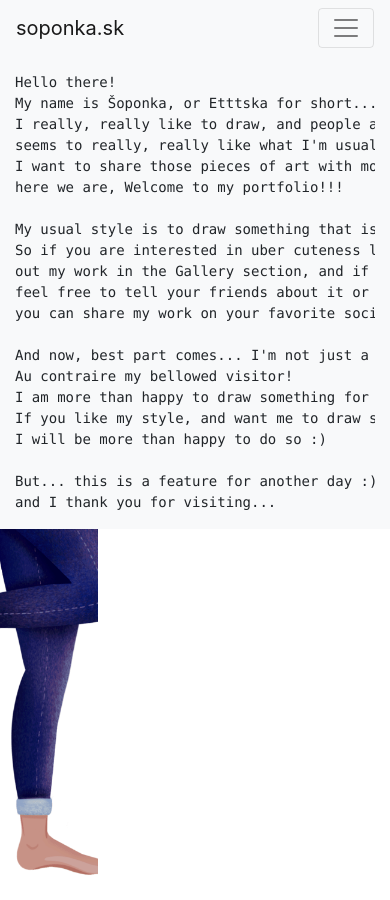
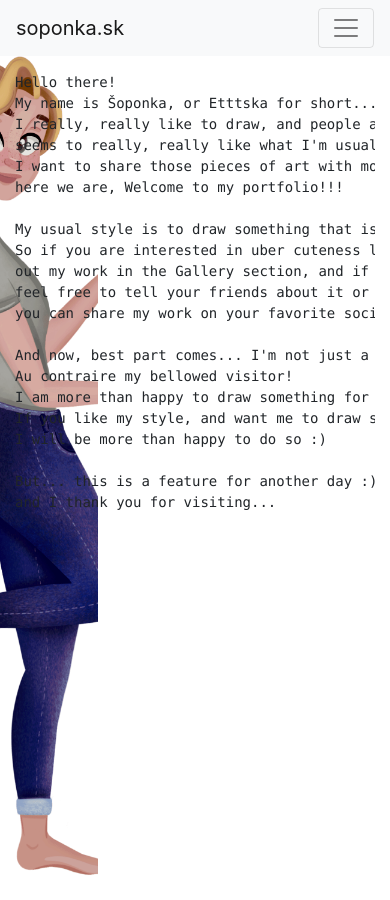
Before and after one commit to PetkoNosal/petkonosal.github.io, a Jekyll site: the page built from pages/index.md, in a window 390 px wide. Built offline with Jekyll 4.4.1, drawn with Linux system fonts in a browser that asks for light colours; our own code applies the rules of GitHub Pages for plain Markdown files.

Commit message:
Revert "Set background color for main content"
This reverts commit 5182270eb1b00edf975e6091e3ae2ba09b20e490.

```diff
--- a/assets/stylesheets/site.scss
+++ b/assets/stylesheets/site.scss
@@ -3,11 +3,3 @@
 
 @import "bootstrap/bootstrap";
 @import "main";
-
-.col-sm-9 {
-  background: #f8f9fa !important;
-}
-
-html, body, .col-sm-9 {
-  min-height: 100%;
-}
```
